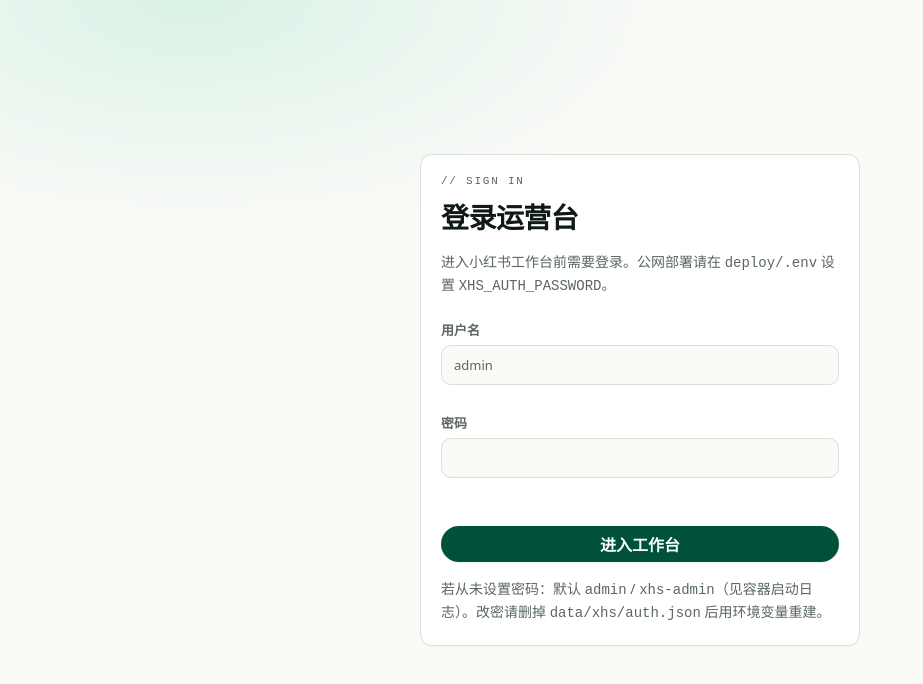
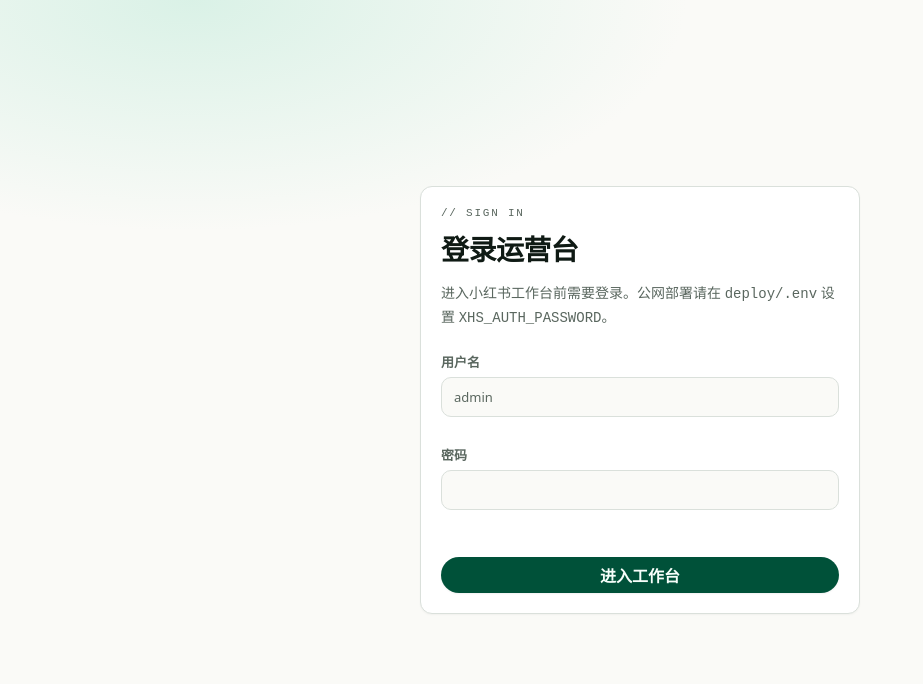
Before and after one commit to quetingkun/XHS-workspace, a plain HTML site: page apps/web/index.html in a window 1280 px wide. Shown: the whole page, without its empty margins (0-923 px from the left). Drawn offline with Linux system fonts and the light colour scheme; no server answers; a web font is replaced by a local one.

Commit message:
Remove the default login password from the sign-in page.
Co-authored-by: Cursor <cursoragent@cursor.com>

```diff
--- a/apps/web/index.html
+++ b/apps/web/index.html
@@ -43,7 +43,6 @@
       <label>密码<input name="password" type="password" autocomplete="current-password" required /></label>
       <p id="login-error" class="login-error" role="alert"></p>
       <button type="submit" class="primary">进入工作台</button>
-      <p class="lede login-hint">若从未设置密码：默认 <code>admin</code> / <code>xhs-admin</code>（见容器启动日志）。改密请删掉 <code>data/xhs/auth.json</code> 后用环境变量重建。</p>
     </form>
   </div>
   <script src="/app.js?v=51"></script>
```
